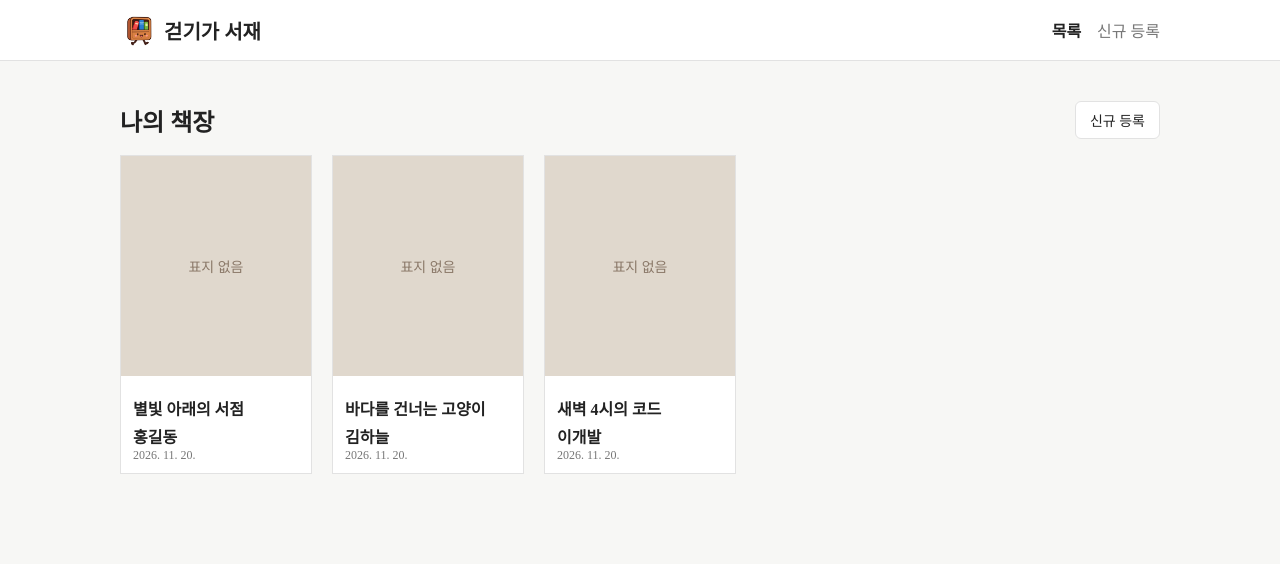
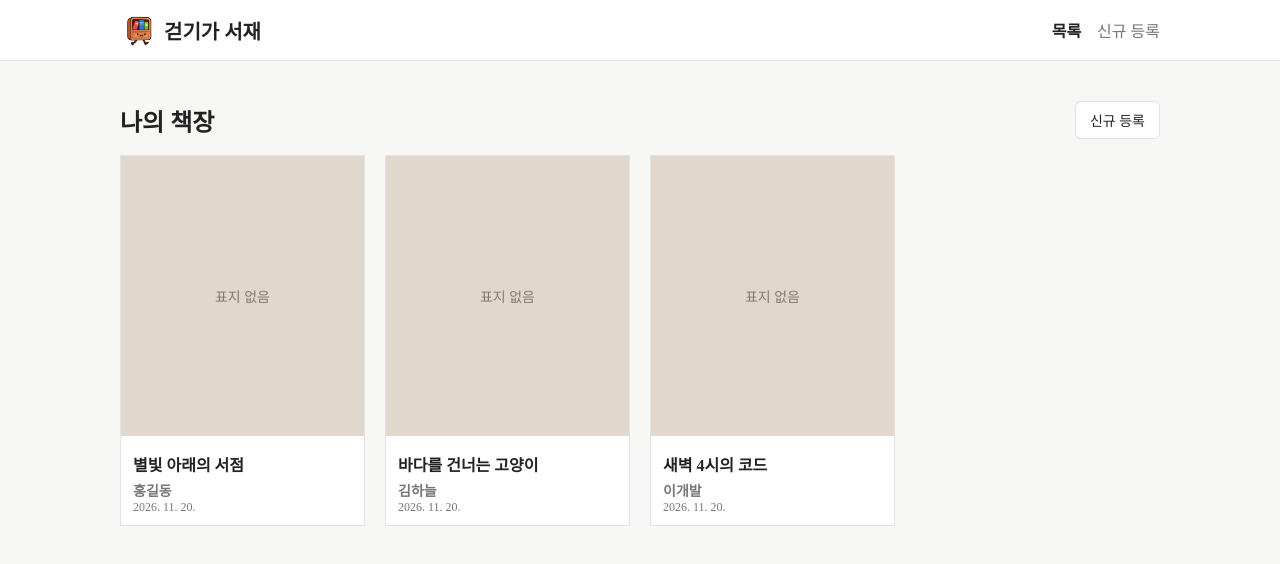
Before and after one commit to koel5696/kt-aivle-mp4-team6, a React (Vite) app: page / in a window 1280 px wide. Shown: the top 564 px of the page. Built offline with nearby package versions, Linux system fonts and the light colour scheme; a web font is replaced by a local one.

Commit message:
style: 책 목록 grid, height 수정

```diff
--- a/src/styles/BookCard.css
+++ b/src/styles/BookCard.css
@@ -6,7 +6,7 @@
 
 .book-card-img {
   width: 100%;
-  height: 220px;
+  height: 280px;
   min-height: 220px;
   flex-shrink: 0;
 
@@ -14,7 +14,7 @@
   justify-content: center;
   align-items: center;
 
-  margin-bottom: 12px;
+  margin-bottom: 8px;
   background: #e0d8cd;
   overflow: hidden;
 }
@@ -36,6 +36,10 @@
   margin: 0 0 4px;
   font-size: 16px;
 }
+.book-card-body h4 {
+  font-size: 14px;
+  color: #777;
+}
 .book-card-body p {
   margin: 0 0 2px;
   font-size: 12px;
--- a/src/styles/BookList.css
+++ b/src/styles/BookList.css
@@ -11,6 +11,6 @@
 .book-grid {
     padding-top: 16px;
     display: grid;
-    grid-template-columns: repeat(5, minmax(0, 1fr));
+    grid-template-columns: repeat(4, minmax(0, 1fr));
     gap: 32px 20px;
 }
```
Lines whose indentation alone changed are shown as unchanged.
